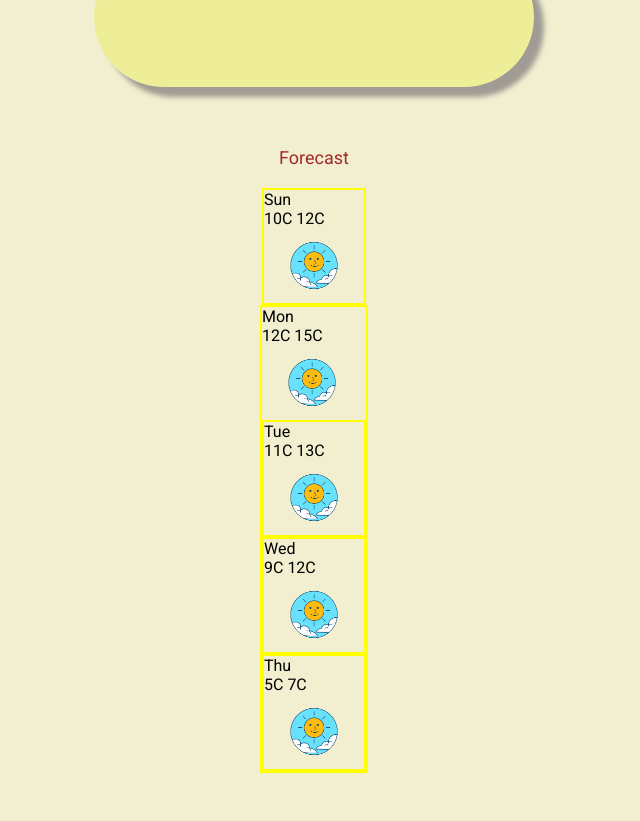
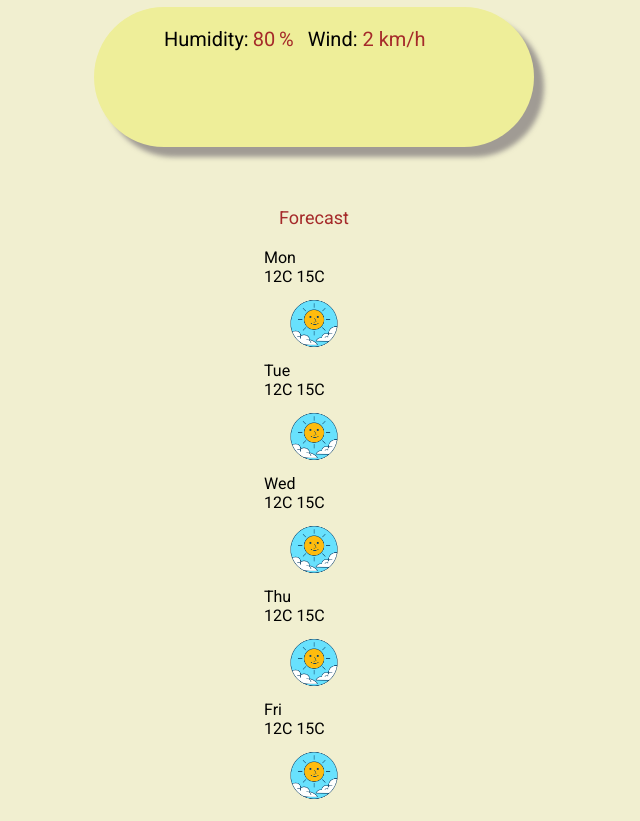
Before and after one commit to olkasadova/Vanilla-Meteo, a plain HTML site: page index.html in a window 1280 px wide. Shown: the part 535-1356 px from the top of the page, without its empty margins (326-966 px from the left). Before the commit the page ends 1316 px from the top, so only its background shows below. Drawn offline with nearby package versions, Linux system fonts and the light colour scheme.

Commit message:
added JS function to inject HTML for forecast

```diff
--- a/index.html
+++ b/index.html
@@ -60,34 +60,9 @@
     <div class="forecast-block1">
         <div class = "heading-forecast">
             Forecast
-        </div>
-            <div class="forecast-week">
-                <div class="Day">
-                    <div class = "row">Sun</div>
-                    <div class="col">10C 12C</div>
-                    <img class="NextDay-icon" src="images/sun-outline.png" alt="NextDay-icon"> </img>
-                </div>
-                <div class="Day">
-                    <div class="row">Mon <div>
-                    <div class="col2">12C 15C</div>
-                    <img class="NextDay1-icon" src="images/sun-outline.png" alt="NextDay1-icon"> </img>
-                </div>
-                <div class="Day">
-                    <div class="row">Tue </div>
-                    <div class="col3">11C 13C</div>
-                    <img class="NextDay2-icon" src="images/sun-outline.png" alt="NextDay2-icon"> </img>
-                 </div>
-                 <div class="Day">
-                    <div class="row">Wed </div>
-                    <div class="col4">9C 12C </div>
-                    <img class="NextDay3-icon" src="images/sun-outline.png" alt="NextDay3-icon"> </img>
-                </div>
-                <div class="Day">
-                    <div class="row">Thu</div>
-                    <div class="col5">5C 7C</div>
-                    <img class="NextDay4-icon" src="images/sun-outline.png" alt="NextDay4-icon"> </img>
-                </div>
+
             </div>
+            <div class="forecast-week"></div>
         </div>
 
 
--- a/src/search.js
+++ b/src/search.js
@@ -119,4 +119,27 @@ unitsC.addEventListener("click", getUserUnits);
 let unitsF = document.querySelector(".imperial");
 unitsF.addEventListener("click", getUserUnits);
 
+//function to display weather forecast for each next 5 days
+function displayForecast (){
+    let forecastHTML="";
+    let days = ["Mon","Tue", "Wed", "Thu", "Fri"];
+    days.forEach(function (day)
+        {
+        forecastHTML = forecastHTML +
+        `<div class="Day">
+        <div class = "forecast-date">${day}</div>
+        <div class="forecast-temp">
+            <span class="forecast-temp-min">12C</span>
+            <span class="forecast-temp-max">15C</span>
+        </div>
+        <img class="NextDay-icon" src="images/sun-outline.png" alt="NextDay-icon"> </img>`
+        ;
+
+        }
+    )
+    let forecast= document.querySelector(".forecast-week");
+    forecast.innerHTML = forecastHTML;
+ }
+
 displayDate();
+displayForecast();
--- a/src/style.css
+++ b/src/style.css
@@ -16,6 +16,11 @@ img{
 .logo-text{
     vertical-align:middle
 
+}
+.unit-form{
+    max-width: 600px;
+    padding: 20px;
+    margin: 20px auto;
 }
 
 .search-form{
@@ -141,5 +146,4 @@ img{
     flex-grow: 0;
     flex-shrink: 0;
     flex-basis: calc(30% - 20px);
-    border: 2px solid yellow;
 }
```
